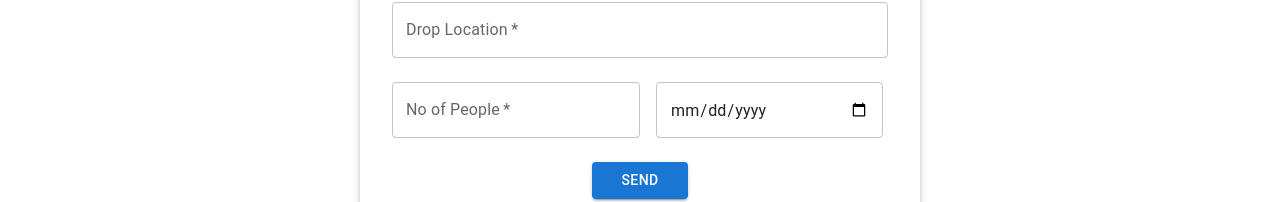
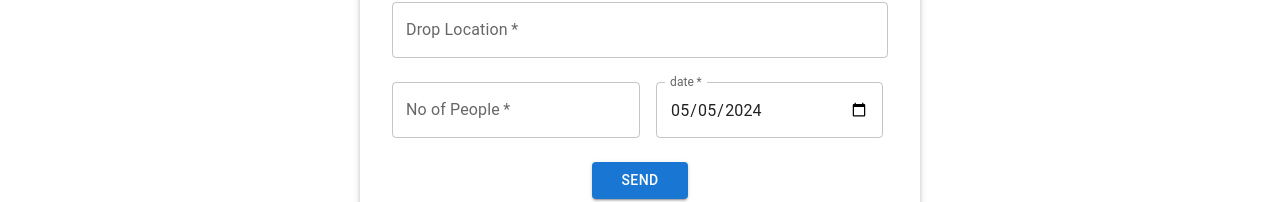
Before and after one commit to Saurabh-Rana17/travelfrontend, a React (Create React App) app: page /cab in a window 1280 px wide. Shown: the part 335-537 px from the top of the page. Built offline with nearby package versions, Linux system fonts and the light colour scheme.

Commit message:
date issue changed

```diff
--- a/src/Cab.jsx
+++ b/src/Cab.jsx
@@ -117,6 +117,8 @@ export default function Cab() {
                   fullWidth
                   required
                   type="date"
+                  label="date"
+                  defaultValue={new Date().toJSON().slice(0, 10)}
                   onChange={(e) => setDate(e.target.value)}
                 />
               </Grid>
```
